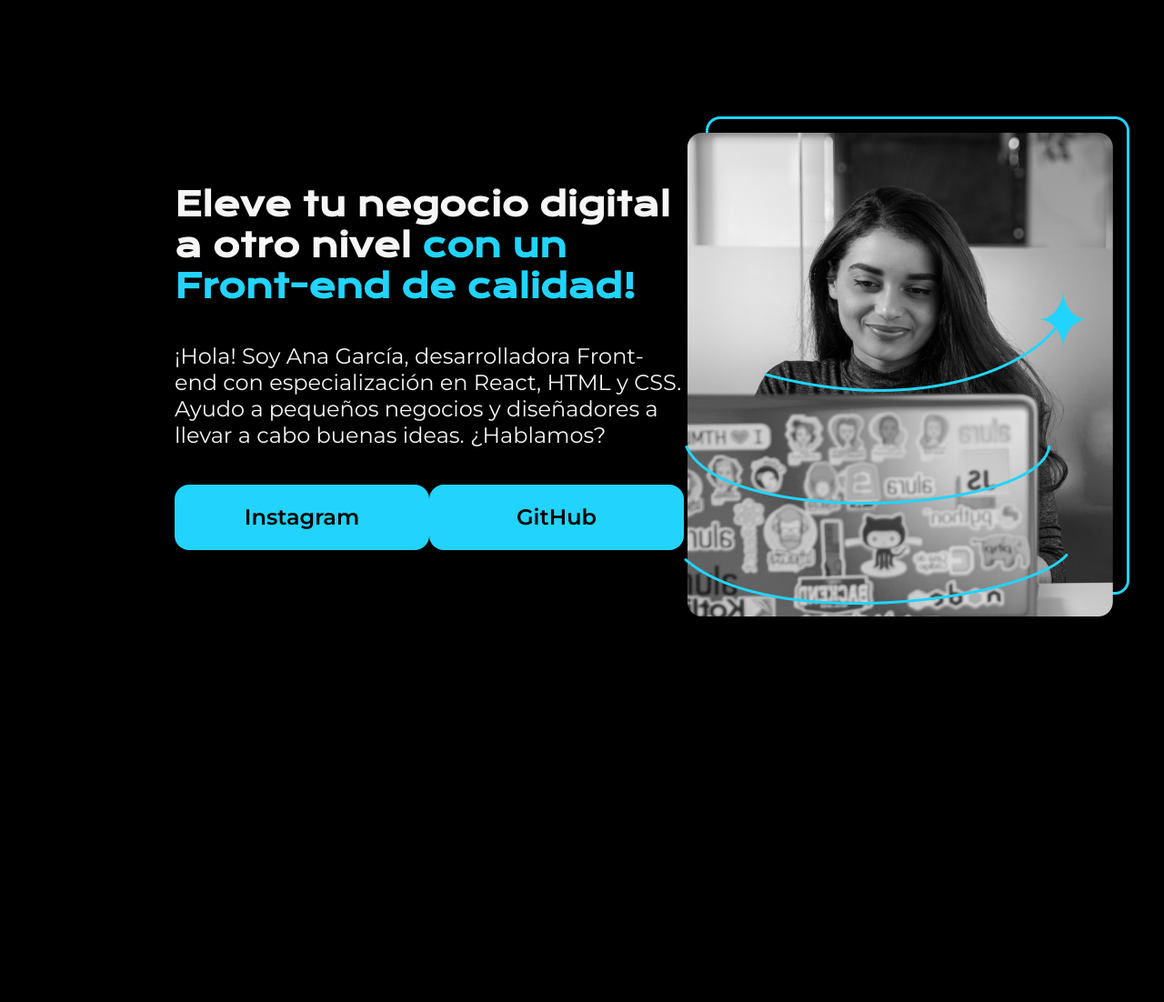
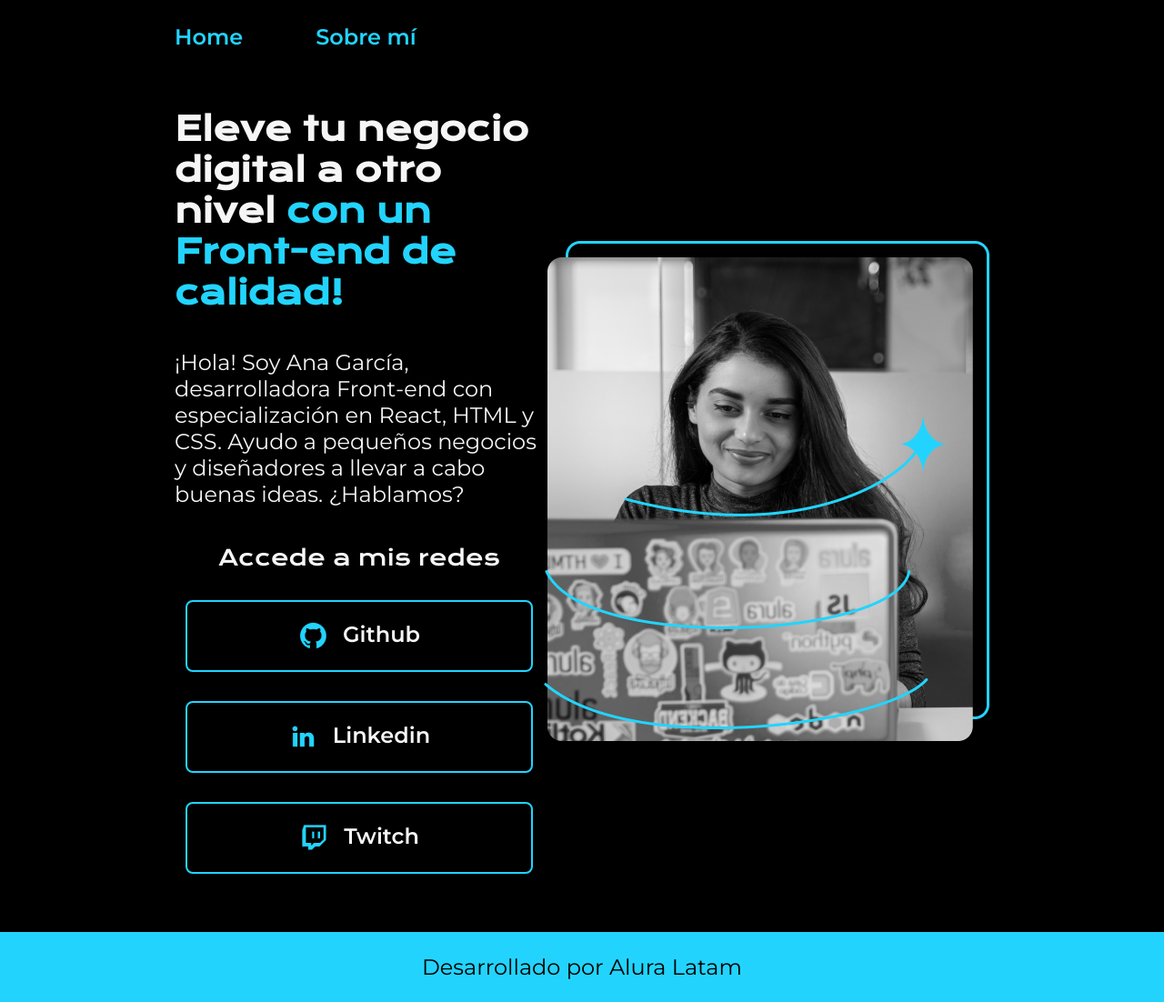
Before and after one commit to JHdzH/Portafolio, a plain HTML site: page index.html in a window 1280 px wide. Shown: the whole page at 91% size. Before the commit the page ends 928 px from the top, so only its background shows below. Drawn offline with nearby package versions, Linux system fonts and the light colour scheme.

Commit message:
Se termina diseño

```diff
--- a/index.html
+++ b/index.html
@@ -5,11 +5,16 @@
     <meta http-equiv="X-UA-Compatible" content="IE=edge">
     <meta name="viewport" content="width=device-width, initial-scale=1.0">
     <title>Portafolio</title>
-    <link rel="stylesheet" href="style.css">
+    <link rel="stylesheet" href="styles/style.css">
 
 </head>
 <body>
-    <header></header>
+    <header class="header">
+        <nav class="header__menu">
+            <a class="header__menu__link" href="index.html">Home</a>
+            <a class="header__menu__link" href="about.html">Sobre mí</a>
+        </nav>
+    </header>
     <main class="presentacion">
         <section class="presentacion__contenido">
             <h1 class="presentacion__contenido__titulo">
@@ -23,13 +28,26 @@
 
                 </p>
                 <div class="presentacion__enlaces">
-                    <a class="presentacion__enlaces__link" href="https://instagram.com/">Instagram</a>
-                    <a class="presentacion__enlaces__link" href="https://github.com/">GitHub</a>
+                    <h2 class="presentacion__enlaces__subtitulo">Accede a mis redes</h2>
+                    <a class="presentacion__enlaces__link" href="https://github.com/">
+                        <img src="./assets/github.png">
+                        Github
+                    </a>
+                    <a class="presentacion__enlaces__link" href="https://linkedin.com/in/">
+                        <img src="./assets/linkedin.png">
+                        Linkedin
+                    </a>
+                    <a class="presentacion__enlaces__link" href="https://twitch.tv/">
+                        <img src="./assets/twitch.png">
+                        Twitch
+                    </a>
                 </div>
 
         </section>
-            <img src="Imagem.png" alt="Foto de Ana García desarrolando un proyecto">
+            <img src="./assets/Imagem.png" alt="Foto de Ana García desarrolando un proyecto">
     </main>
-    <footer></footer>
+    <footer class="footer">
+        <p>Desarrollado por Alura Latam</p>
+    </footer>
 </body>
 </html>
--- a/style.css
+++ /dev/null
@@ -1,61 +0,0 @@
-@import url('https://fonts.googleapis.com/css2?family=Krona+One&family=Montserrat:wght@400;600&display=swap');
-
-
-* {
-    padding: 0;
-    margin:0;
-}
-
-body{
-    height: 100vh;
-    box-sizing: border-box;
-    background-color: #000000;
-    color: #F6F6F6;
-}
-
-
-.titulo-destaque {
-    color: #22D4FD; ;
-}
-
-.presentacion {
-    margin: 10% 15%;
-    display: flex;
-    align-items: center;
-    justify-content: space-between;
-}
-
-.presentacion__contenido{
-    width: 615px;
-    display: flex;
-    flex-direction: column;
-    gap: 40px;
-}
-
-.presentacion__contenido__titulo{
-    font-size: 36px;
-    font-family: 'Krona One', sans-serif;
-}
-
-.presentacion__contenido__texto{
-    font-size: 24px;
-    font-family: 'Montserrat', sans-serif;
-}
-
-.presentacion__enlaces{
-    display: flex;
-    justify-content: space-between;
-}
-
-.presentacion__enlaces__link{
-    background-color: #22D4FD;
-    width: 280px;
-    text-align: center;
-    border-radius: 16px;
-    font-size: 24px;
-    font-weight: 600;
-    padding: 21.5px 0;
-    text-decoration: none;
-    color: #000000;
-    font-family: 'Montserrat', sans-serif;
-}
--- /dev/null
+++ b/styles/style.css
@@ -0,0 +1,114 @@
+@import url('https://fonts.googleapis.com/css2?family=Krona+One&family=Montserrat:wght@400;600&display=swap');
+
+
+:root {
+    --color-primario: #000000;
+    --color-secundario: #F6F6F6;
+    --color-terciario: #22D4FD;
+    --color-hover: #272727;
+
+    --fuente-krona: 'Krona One', sans-serif;
+    --fuente-montserrat: 'Montserrat', sans-serif;
+}
+
+* {
+    padding: 0;
+    margin:0;
+}
+
+body{
+    box-sizing: border-box;
+    background-color: var(--color-primario);
+    color: var(--color-secundario);
+}
+
+.header{
+    padding: 2% 0% 0% 15%;
+}
+
+.header__menu{
+    display: flex;
+    gap: 80px;
+}
+.header__menu__link{
+    font-family: var(--fuente-montserrat);
+    font-size: 24px;
+    font-weight: 600;
+    color: var(--color-terciario);
+    text-decoration: none;
+
+}
+
+
+
+.presentacion {
+    padding: 5% 15%;
+    display: flex;
+    align-items: center;
+    justify-content: space-between;
+}
+
+.presentacion__contenido{
+    width: 615px;
+    display: flex;
+    flex-direction: column;
+    gap: 40px;
+}
+
+
+.presentacion__contenido__titulo{
+    font-size: 36px;
+    font-family: var(--fuente-krona);
+}
+
+.titulo-destaque {
+    color: var(--color-terciario); ;
+}
+
+.presentacion__contenido__texto{
+    font-size: 24px;
+    font-family: var(--fuente-montserrat);
+}
+
+.presentacion__enlaces{
+    display: flex;
+    flex-direction: column;
+    justify-content: space-between;
+    align-items: center;
+    gap: 32px;
+}
+
+.presentacion__enlaces__subtitulo{
+    font-family: var(--fuente-krona);
+    font-weight: 400;
+    font-size: 24px;
+}
+.presentacion__enlaces__link{
+      display: flex;
+      justify-content: center;
+      gap: 16px;
+      border: 2px solid var(--color-terciario);
+      width: 378px;
+      text-align: center;
+      border-radius: 8px;
+      font-size: 24px;
+      font-weight: 600;
+      padding: 21.5px 0;
+      text-decoration: none;
+      color: var(--color-secundario);
+      font-family: var(--fuente-montserrat);
+}
+
+.presentacion__enlaces__link:hover{
+    background-color: var(--color-hover);
+}
+
+.footer{
+    color:var(--color-primario);
+    background-color: var(--color-terciario);
+    padding: 24px;
+    text-align: center;
+    font-family: var(--fuente-montserrat);
+    font-size: 24px;
+    font-weight: 400;
+}
```
Also changed, not shown: about.html (added, +42 -0 lines), assets/Imagem.png (renamed from Imagem.png), assets/github.png (added), assets/instagram.png (added), assets/linkedin.png (added), assets/twitch.png (added), assets/twitter-novo.png (added), assets/twitter.png (added).
